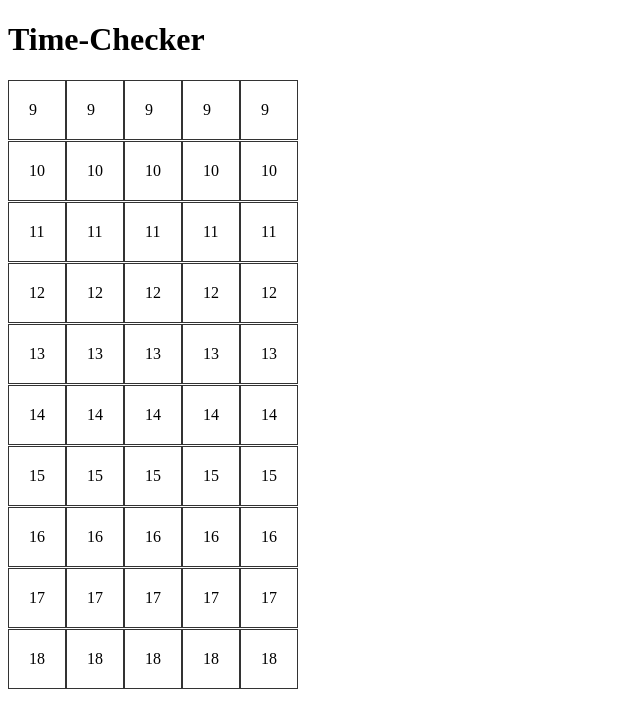
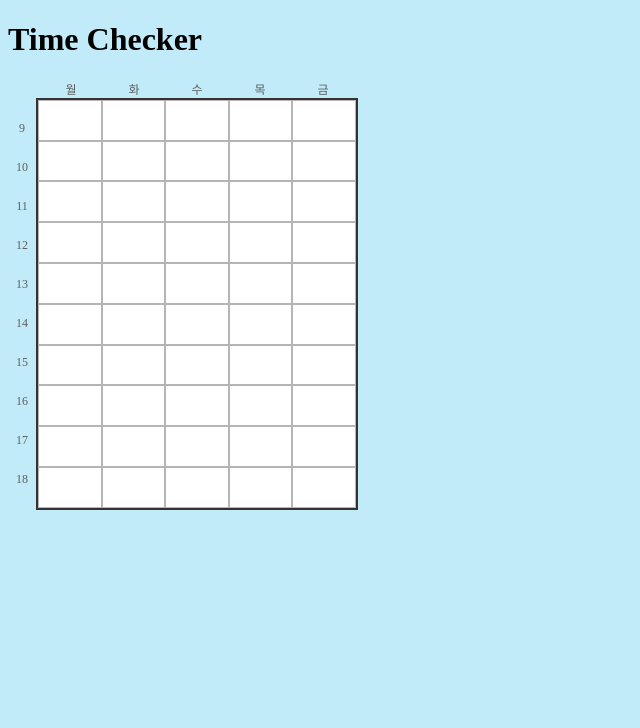
Before and after one commit to HyunJaeyeon/time-checker, a React (Create React App) app: page / in a window 1280 px wide. Shown: the top 728 px of the page, without its empty margins (0-640 px from the left). Built offline with nearby package versions, Linux system fonts and the light colour scheme.

Commit message:
style: 스타일컴포넌트 추가

```diff
--- a/src/App.tsx
+++ b/src/App.tsx
@@ -1,11 +1,11 @@
 import React from 'react';
 import './style.css';
-import TimeChecker from './TimeChecker';
+import TimeChecker from './components/TimeChecker';
 
 function App() {
   return (
     <>
-      <h1>Time-Checker</h1>
+      <h1>Time Checker</h1>
       <TimeChecker />
     </>
   );
--- a/src/TimeChecker/index.tsx
+++ /dev/null
@@ -1,51 +0,0 @@
-import React, { useState, useEffect } from 'react';
-import DayColumn from './DayColumn';
-import formatter from '../utils/formatter';
-
-function TimeChecker() {
-  const dayLists = ['월', '화', '수', '목', '금'];
-  const [dragStart, setDragStart] = useState(false);
-  const [noTimes, setNoTimes] = useState<number[][]>([]);
-
-  const checkDragStart = () => {
-    setDragStart(true);
-    // console.log('drag Start');
-  };
-  const checkDragStop = () => {
-    setDragStart(false);
-    // console.log('drag stop');
-  };
-
-  const getNoTimes = (selectedTimes: number[], day: number) => {
-    setNoTimes((currentNoTimes) => {
-      const noTimesCopy = [...currentNoTimes];
-      noTimesCopy[day] = selectedTimes;
-      return noTimesCopy;
-    });
-  };
-
-  useEffect(() => {
-    console.log(noTimes);
-    console.log(formatter(noTimes));
-  }, [noTimes]);
-
-  return (
-    <table
-      role="presentation"
-      className="time-checker"
-      onMouseDownCapture={checkDragStart}
-      onMouseUp={checkDragStop}
-    >
-      {dayLists.map((day, index) => (
-        <DayColumn
-          day={index}
-          key={index}
-          isDragStart={dragStart}
-          getNoTimes={getNoTimes}
-        />
-      ))}
-    </table>
-  );
-}
-
-export default TimeChecker;
--- a/src/TimeChecker/DayColumn.tsx
+++ b/src/components/TimeChecker/DayColumn.tsx
@@ -1,4 +1,5 @@
 import React, { useEffect, useState } from 'react';
+import styled from 'styled-components';
 import TimeCell from './TimeCell';
 
 interface DayColumnProps {
@@ -7,8 +8,16 @@ interface DayColumnProps {
   getNoTimes: (selectedTimes: number[], day: number) => void;
 }
 
+const Column = styled.tr`
+  display: flex;
+  flex-direction: column;
+  flex-basis: auto;
+  flex-shrink: 0px;
+  flex-grow: 1;
+`;
+
 function DayColumn({ day, isDragStart, getNoTimes }: DayColumnProps) {
-  const timeLists = [9, 10, 11, 12, 13, 14, 15, 16, 17, 18];
+  const timeLists = [1, 2, 3, 4, 5, 6, 7, 8, 9, 10];
   const [selectedTimes, setSelectedTimes] = useState<number[]>([]);
 
   const checkSelectedTime = (time: number) => {
@@ -31,7 +40,7 @@ function DayColumn({ day, isDragStart, getNoTimes }: DayColumnProps) {
   }, [isDragStart]);
 
   return (
-    <tr className="day-column">
+    <Column>
       {timeLists.map((time, index) => (
         <TimeCell
           key={index}
@@ -40,7 +49,7 @@ function DayColumn({ day, isDragStart, getNoTimes }: DayColumnProps) {
           checkSelectedTime={checkSelectedTime}
         />
       ))}
-    </tr>
+    </Column>
   );
 }
 
--- a/src/TimeChecker/TimeCell.tsx
+++ b/src/components/TimeChecker/TimeCell.tsx
@@ -1,10 +1,19 @@
 import React, { useState } from 'react';
+import styled from 'styled-components';
 
 interface TimeCellProps {
   time: number;
   isDragStart: boolean;
   checkSelectedTime: (time: number) => boolean;
 }
+
+const Cell = styled.td`
+  padding: 0px;
+  border: 0.7px solid #b5b5b5;
+  flex-shrink: 0px;
+  flex-grow: 1;
+  cursor: pointer;
+`;
 
 function TimeCell({ time, isDragStart, checkSelectedTime }: TimeCellProps) {
   const [isSelected, setIsSelected] = useState(false);
@@ -16,18 +25,15 @@ function TimeCell({ time, isDragStart, checkSelectedTime }: TimeCellProps) {
   };
 
   return (
-    <td
-      className="time-cell"
+    <Cell
       onMouseDown={getSelectedTime}
       onMouseEnter={getSelectedTime}
       style={
-        isSelected
-          ? { backgroundColor: 'yellow' }
-          : { backgroundColor: 'white' }
+        isSelected ? { backgroundColor: '#FB0' } : { backgroundColor: 'white' }
       }
     >
-      {time}
-    </td>
+      {' '}
+    </Cell>
   );
 }
 
--- /dev/null
+++ b/src/components/TimeChecker/index.tsx
@@ -0,0 +1,109 @@
+import React, { useState, useEffect } from 'react';
+import styled from 'styled-components';
+import DayColumn from './DayColumn';
+import formatter from '../../utils/formatter';
+
+const CheckerTable = styled.table`
+  display: flex;
+  border: 2px solid #333333;
+  width: 322px;
+  height: 412px;
+`;
+
+const Days = styled.div`
+  display: flex;
+  width: 322px;
+  height: 18px;
+  justify-content: center;
+  align-items: center;
+  gap: 52px;
+  flex-shrink: 0;
+`;
+
+const Text = styled.p`
+  color: #5e5e5e;
+  text-align: center;
+  font-family: Noto Sans KR;
+  font-size: 12px;
+  font-style: normal;
+  font-weight: 400;
+  line-height: normal;
+`;
+
+const Times = styled.div`
+  display: flex;
+  flex-direction: column;
+  height: 412px;
+  width: 28px;
+  justify-content: center;
+  align-items: center;
+  flex-shrink: 0;
+`;
+
+const Box = styled.div`
+  display: flex;
+  align-items: flex-end;
+  flex-shrink: 0;
+  flex-basis: auto;
+  width: 350px;
+`;
+
+function TimeChecker() {
+  const dayLists = ['월', '화', '수', '목', '금'];
+  const timeLists = [1, 2, 3, 4, 5, 6, 7, 8, 9, 10];
+  const [dragStart, setDragStart] = useState(false);
+  const [noTimes, setNoTimes] = useState<number[][]>([]);
+
+  const checkDragStart = () => {
+    setDragStart(true);
+  };
+  const checkDragStop = () => {
+    setDragStart(false);
+  };
+
+  const getNoTimes = (selectedTimes: number[], day: number) => {
+    setNoTimes((currentNoTimes) => {
+      const noTimesCopy = [...currentNoTimes];
+      noTimesCopy[day] = selectedTimes;
+      return noTimesCopy;
+    });
+  };
+
+  useEffect(() => {
+    console.log(noTimes);
+    console.log(formatter(noTimes));
+  }, [noTimes]);
+
+  return (
+    <Box>
+      <Times>
+        {timeLists.map((time) => (
+          <Text>{time + 8}</Text>
+        ))}
+      </Times>
+      <div>
+        <Days>
+          {dayLists.map((day) => (
+            <Text>{day}</Text>
+          ))}
+        </Days>
+        <CheckerTable
+          role="presentation"
+          onMouseDownCapture={checkDragStart}
+          onMouseUp={checkDragStop}
+        >
+          {dayLists.map((day, index) => (
+            <DayColumn
+              day={index}
+              key={index}
+              isDragStart={dragStart}
+              getNoTimes={getNoTimes}
+            />
+          ))}
+        </CheckerTable>
+      </div>
+    </Box>
+  );
+}
+
+export default TimeChecker;
--- a/src/style.css
+++ b/src/style.css
@@ -1,20 +1,3 @@
-.day-column {
-  display: grid;
-  grid-template-columns: repeat(1, 1fr);
-  gap: 1px;
+* {
+  background: #c1ebf9;
 }
-
-.time-cell {
-  border: 1px solid #333333;
-  cursor: pointer;
-  padding: 20px;
-}
-
-/* .time-slot.selected {
-  background-color: #fbff00;
-} */
-
-.time-checker {
-  display: flex;
-  flex-direction: row;
-}
--- a/src/utils/formatter.ts
+++ b/src/utils/formatter.ts
@@ -18,7 +18,6 @@ const getNoTime: NoTimeProps = (selectedTimes, timeRange, day) => {
   if (selectedTimes.length === 1) timeRange.push(`${day}/${min}`);
 
   selectedTimes.reduce((pre, cur, index) => {
-    // error: reduce는 1개일 때는 안됨.
     if (cur !== pre + 1) {
       max = pre;
       formatTimeRange();
```
Also changed, not shown: src/index.tsx (+5 -6 lines).
